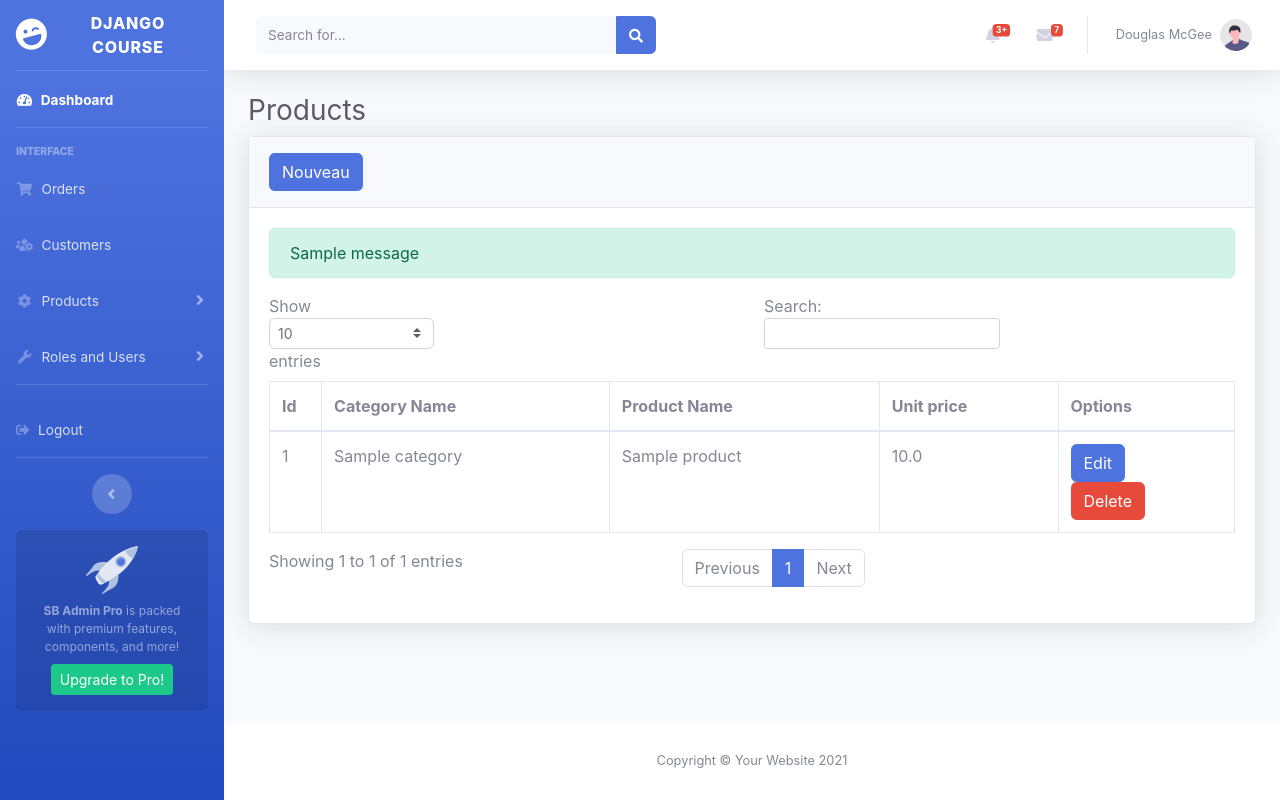
After one commit to Arsenicpoison/djangoCourse, a Django app: page /products/ in a window 1280 px wide. The commit adds this page. Run offline with Django 4.2, Linux system fonts and the light colour scheme; tables that the repository leaves empty hold one stand-in row (values such as "Sample post"); one stand-in notice (Sample message) is shown; some libraries are stand-ins or nearby versions.

Commit message:
update products

```diff
--- a/app/forms/__init__.py
+++ b/app/forms/__init__.py
@@ -1 +1,2 @@
 from .categoryForm import CategoryForm
+from .productForm import ProductForm
--- a/app/templates/app/partials/sidebar.html
+++ b/app/templates/app/partials/sidebar.html
@@ -46,7 +46,7 @@
         </a>
         <div id="collapseTwo" class="collapse" aria-labelledby="headingTwo" data-parent="#accordionSidebar">
             <div class="bg-white py-2 collapse-inner rounded">
-                <a class="collapse-item" href="#">All products</a>
+                <a class="collapse-item" href="{% url 'products_index' %}">All products</a>
                 <a class="collapse-item" href="{% url 'categories_index' %}">Categories</a>
             </div>
         </div>
--- /dev/null
+++ b/app/templates/app/products/index.html
@@ -0,0 +1,74 @@
+{% extends 'app/layout/default.html' %} {% block content %}
+<!-- Begin Page Content -->
+<div class="container-fluid">
+  <!-- Page Heading -->
+  <h1 class="h3 mb-2 text-gray-800">Products</h1>
+
+  <!-- DataTales Example -->
+  <div class="card shadow mb-4">
+    <div class="card-header py-3">
+      <a href="{% url 'products_add' %}" class="btn btn-primary"
+        >Nouveau</a
+      >
+    </div>
+    <div class="card-body">
+      {% if messages %}
+       {% for message in messages %}
+       <p class="alert alert-success w-100 h-100">{{ message }} </p>
+       {% endfor %}
+      {% endif %}
+
+      <div class="table-responsive">
+        <table
+          class="table table-bordered"
+          id="dataTable"
+          width="100%"
+          cellspacing="0"
+        >
+          <thead>
+            <tr>
+              <th>Id</th>
+              <th>Category Name</th>
+              <th>Product Name</th>
+              <th>Unit price</th>
+              <th>Options</th>
+            </tr>
+          </thead>
+          <tbody>
+            {% for product in products %}
+            <tr>
+              <td>{{ product.id }}</td>
+              <td>{{ product.category.category_name }}</td>
+              <td>{{ product.product_name }}</td>
+              <td>{{ product.unit_price }}</td>
+              <td>
+                <a
+                  href="{% url 'products_edit' product.id %}"
+                  class="btn btn-primary"
+                  >Edit</a
+                >
+
+                <form
+                  action="{% url 'products_delete' product.id %}"
+                  method="post"
+                >
+                  {% csrf_token %}
+                  <button
+                    type="submit"
+                    onclick="return confirm('Voulez vous supprimer ce produit ?')"
+                    class="btn btn-danger"
+                  >
+                    Delete
+                  </button>
+                </form>
+              </td>
+            </tr>
+            {% endfor %}
+          </tbody>
+        </table>
+      </div>
+    </div>
+  </div>
+</div>
+<!-- /.container-fluid -->
+{% endblock %}
--- a/app/urls.py
+++ b/app/urls.py
@@ -16,7 +16,7 @@
 
 #from django.contrib import admin
 from django.urls import path
-from app.views import home,categories
+from app.views import home,categories,products
 
 urlpatterns = [
     # path('admin/', admin.site.urls),
@@ -28,9 +28,10 @@
     path('categories/delete/<int:id>',categories.delete, name='categories_delete'),
 
 
-
-
-
-
+    path('products/',products.index, name='products_index'),
+    path('products/create',products.add, name='products_add'),
+    path('products/store',products.store, name='products_store'),
+    path('products/edit/<int:id>',products.edit, name='products_edit'),
+    path('products/delete/<int:id>',products.delete, name='products_delete'),
 
 ]
--- a/app/views/__init__.py
+++ b/app/views/__init__.py
@@ -2,3 +2,4 @@
 from .categories import *
 from .home import *
 from .categories import *
+from .products import *
--- /dev/null
+++ b/app/views/products.py
@@ -0,0 +1,68 @@
+
+from django.http import HttpRequest
+from django.shortcuts import redirect, render
+from django.contrib import messages
+
+from app.models import Product
+from app.forms import ProductForm
+
+def index(request):
+    assert isinstance(request, HttpRequest)
+    products = Product.objects.all()
+    return render(
+        request,
+        'app/products/index.html',
+        {
+            'products': products
+        }
+    )
+
+def add(request):
+    form = ProductForm()
+    return render(
+        request,
+        'app/products/add.html',
+        {
+            'form': form
+        }
+    )
+
+def store(request):
+    if request.method == 'POST':
+        form = ProductForm(request.POST)
+        if form.is_valid():
+            form.save()
+        messages.success(request, "Product has been saved successfully !")
+        return redirect('/products')
+
+def edit(request, id):
+    assert isinstance(request, HttpRequest)
+    if request.method == "GET":
+        if id == 0:
+            form = ProductForm()
+        else:
+            product = Product.objects.get(pk=id)
+            form = ProductForm(instance=product)
+        return render(
+            request,
+            'app/products/edit.html',
+            {
+                'form': form
+            }
+        )
+    else:
+        if id == 0:
+            form = ProductForm(request.POST)
+        else:
+            product = Product.objects.get(pk=id)
+            form = ProductForm(request.POST, instance=product)
+        if form.is_valid():
+            form.save()
+        messages.success(request, "Product has been updated successfully !")
+        return redirect('/products')
+
+def delete(request, id):
+    product = Product.objects.get(pk=id)
+    product.delete()
+    messages.success(request, "Product has been removed successfully !")
+    return redirect('/products')
```
Also changed, not shown: app/forms/productForm.py (added, +8 -0 lines), app/templates/app/products/add.html (added, +30 -0 lines), app/templates/app/products/edit.html (added, +36 -0 lines).
